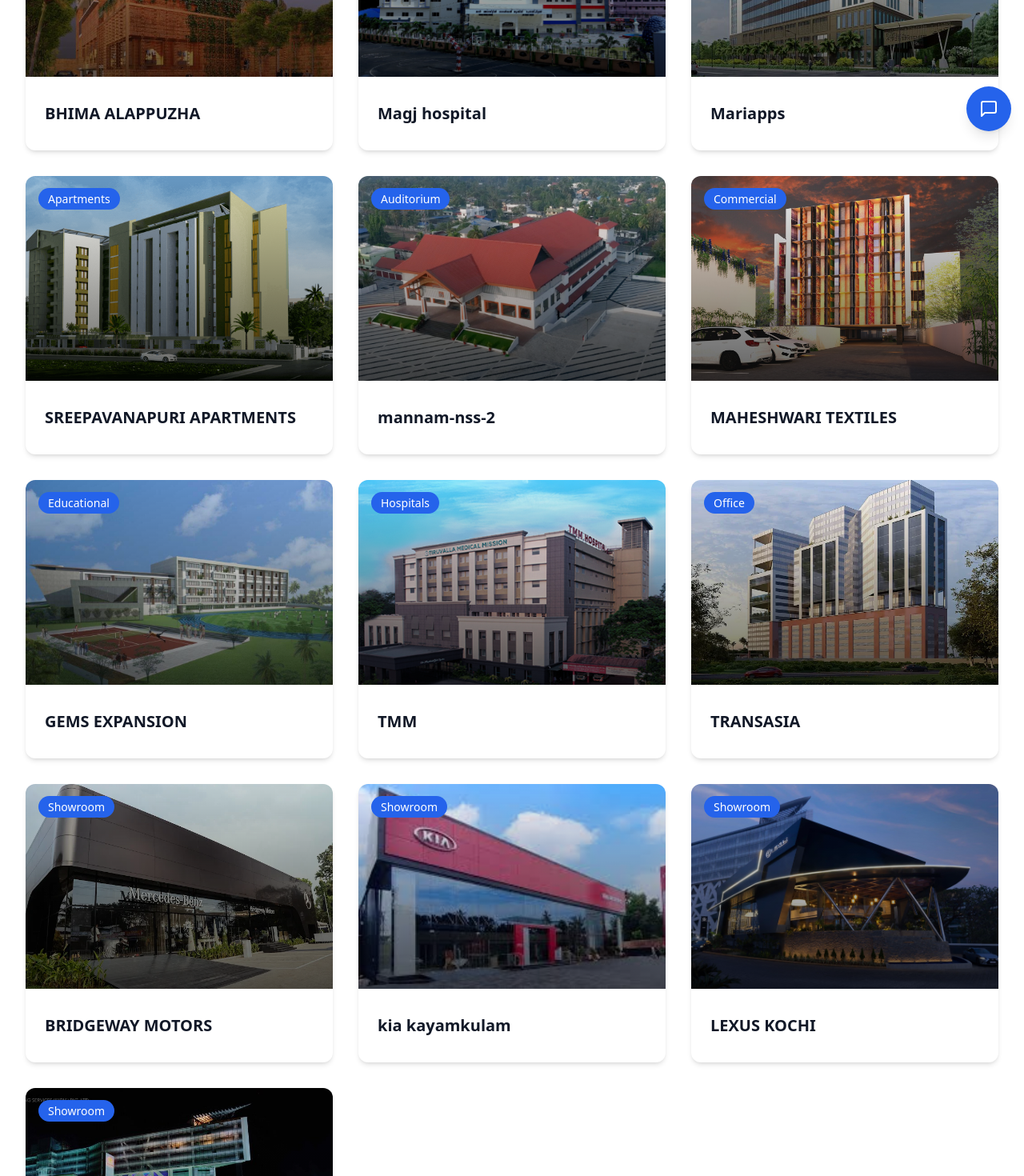
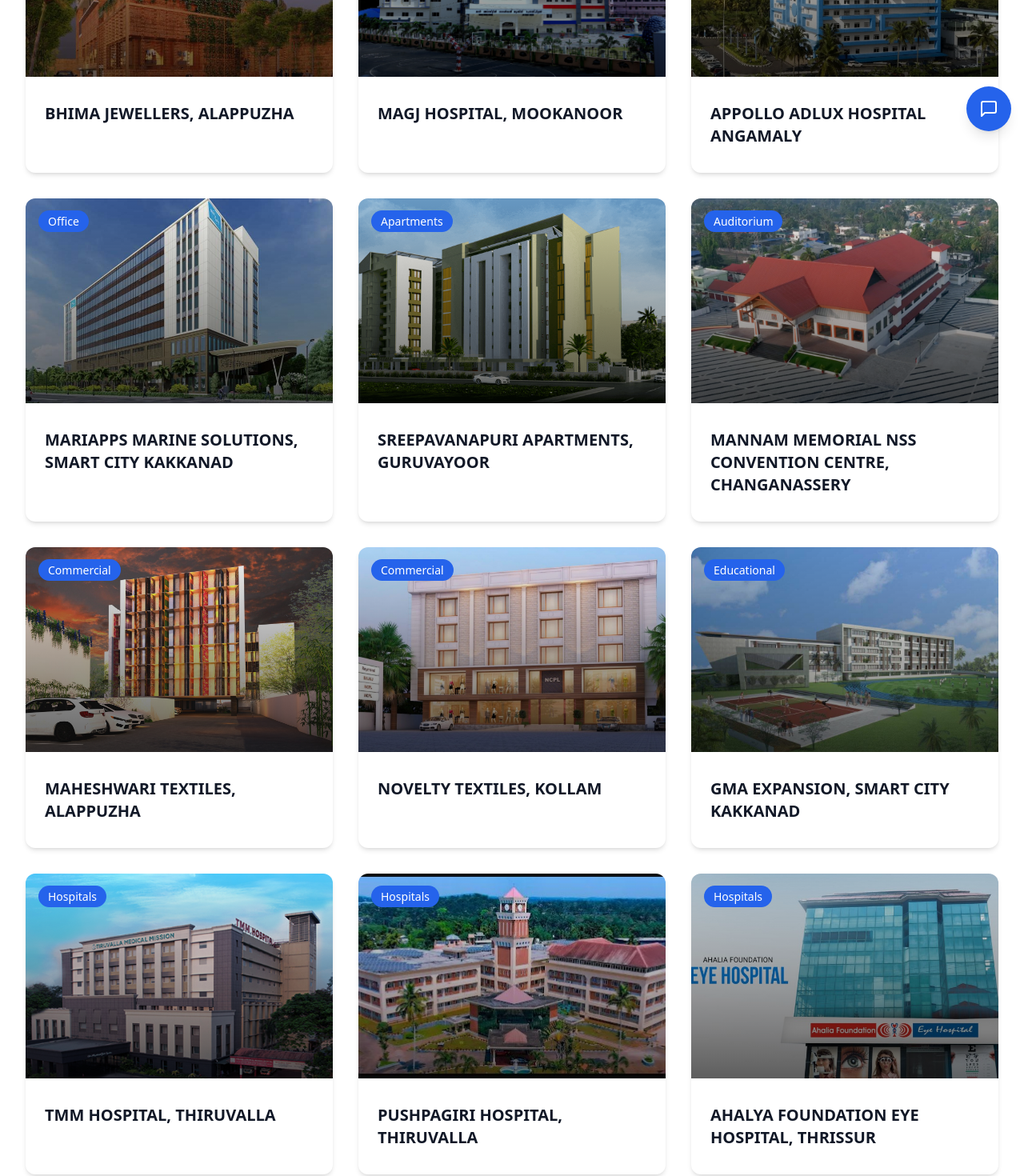
Before and after one commit to Revlient/ibs-consultants, a React (Vite) app: page /projects in a window 1280 px wide. Shown: the part 620-2090 px from the top of the page at 80% size. Built offline with nearby package versions, Linux system fonts and the light colour scheme.

Commit message:
changes made according to the client, navbar logo modified , project images needs to be added

```diff
--- a/src/components/Navbar.tsx
+++ b/src/components/Navbar.tsx
@@ -58,7 +58,10 @@
         <div className="flex justify-between items-center">
           <Link to="/" className="flex items-center">
             <img src="images/logo.jpg" className='h-12 w-12' alt="" />
-            <span className={`ml-2 text-lg font-bold ${isScrolled ? 'hidden' : ''} text-white `}>Intelligent Building System Consultants</span>
+            <div>
+              <span className={`ml-2 text-lg font-bold ${isScrolled ? 'text-black' : ''} text-white `}>IBS Consultants</span> <br />
+            <span className={`ml-2 text-xs font-semibold ${isScrolled ? 'text-black' : ''} text-white `}>Intelligent Building System</span>
+            </div>
           </Link>
 
           {/* Desktop Navigation */}
--- a/src/data/projects.ts
+++ b/src/data/projects.ts
@@ -3,8 +3,8 @@
 export const projects: Project[] = [
 
   {
-    id: "3",
-    title: "BHIMA ALAPPUZHA",
+    id: "1",
+    title: "BHIMA JEWELLERS, ALAPPUZHA ",
     category: "Commercial",
     description:
       "Cillum in anim ex ex tempor sit et adipisicing cupidatat in ipsum pariatur occaecat sit. Nulla sunt nulla ea eiusmod officia minim eiusmod mollit tempor eu elit. Minim Lorem nisi pariatur duis reprehenderit amet qui magna ut cupidatat. Sint duis irure minim laboris consequat pariatur labore. Minim laborum voluptate ullamco commodo aliqua eu Lorem laboris quis elit.",
@@ -27,8 +27,8 @@
     ],
   },
   {
-    id: "5",
-    title: "Magj hospital",
+    id: "2",
+    title: "MAGJ HOSPITAL, MOOKANOOR",
     category: "Hospitals",
     description:
       "Ea quis magna incididunt sunt proident nostrud reprehenderit nostrud ea occaecat. Elit elit ut occaecat incididunt. Deserunt officia culpa est dolore irure est nostrud est excepteur mollit.",
@@ -55,9 +55,39 @@
       },
     ],
   },
+
+   {
+    id: "3",
+    title: "APPOLLO ADLUX HOSPITAL ANGAMALY",
+    category: "Hospitals",
+    description:
+      "Ea quis magna incididunt sunt proident nostrud reprehenderit nostrud ea occaecat. Elit elit ut occaecat incididunt. Deserunt officia culpa est dolore irure est nostrud est excepteur mollit.",
+    shortDescription:
+      "Consequat nisi enim eu officia et.",
+    location: "",
+    year: 2024,
+    client: "",
+    area: "",
+    imageUrl:
+      "images/projects/HOSPITAL PROJECTS/APPOLLO ADLUX HOSPITAL ANGAMALY.jpg",
+    galleryImages: [
+      '',
+      '',
+      '',
+    ],
+    specifications: [
+      { label: "Development Type", value: "Master-planned community" },
+      { label: "Home Sizes", value: "3,520242024 - 6,202420242024 sq ft" },
+      { label: "Amenities", value: "Clubhouse, pool, tennis courts, trails" },
+      {
+        label: "Infrastructure",
+        value: "Underground utilities, fiber internet",
+      },
+    ],
+  },
   {
-    id: "6",
-    title: "Mariapps",
+    id: "4",
+    title: "MARIAPPS MARINE SOLUTIONS, SMART CITY KAKKANAD ",
     category: "Office",
     description:
       "Lorem velit officia id in ipsum nostrud cupidatat sunt ex laborum. Aliquip voluptate mollit laborum enim irure esse. Occaecat et sit labore ex excepteur commodo ea cillum. Velit nisi incididunt officia consectetur non duis do sit. Esse mollit qui officia sint ut nisi culpa in. Amet laboris cupidatat culpa aliquip velit elit officia pariatur consectetur.",
@@ -86,8 +116,8 @@
 
 
   {
-    id: "10",
-    title: "SREEPAVANAPURI APARTMENTS",
+    id: "5",
+    title: "SREEPAVANAPURI APARTMENTS, GURUVAYOOR ",
     category: "Apartments",
     description:
       "Aute culpa pariatur consectetur elit. Nulla sunt magna voluptate cupidatat consectetur veniam nulla deserunt laborum dolore ut sunt. In exercitation pariatur elit id. Ea sint adipisicing sit duis sunt ex minim ut quis voluptate eu minim. Veniam nulla in tempor ut consectetur adipisicing magna fugiat excepteur ex. Amet pariatur tempor velit est consectetur officia adipisicing deserunt consectetur. Nisi est dolore incididunt dolor nisi aute.",
@@ -111,8 +141,8 @@
 
 
   {
-    id: "13",
-    title: "mannam-nss-2",
+    id: "6",
+    title: " MANNAM MEMORIAL NSS CONVENTION CENTRE, CHANGANASSERY ",
     category: "Auditorium",
     description:
       "Enim dolore aliqua id aliqua non sunt sint. Anim Lorem consequat laboris Lorem. Elit non commodo consequat proident irure pariatur excepteur elit incididunt ea est velit. Ullamco eiusmod veniam sint aute laboris occaecat do culpa qui elit et officia adipisicing.",
@@ -133,8 +163,8 @@
   },
 
   {
-    id: "15",
-    title: "MAHESHWARI TEXTILES",
+    id: "7",
+    title: "MAHESHWARI TEXTILES, ALAPPUZHA",
     category: "Commercial",
     description:
       "Enim dolore aliqua id aliqua non sunt sint. Anim Lorem consequat laboris Lorem. Elit non commodo consequat proident irure pariatur excepteur elit incididunt ea est velit. Ullamco eiusmod veniam sint aute laboris occaecat do culpa qui elit et officia adipisicing.",
@@ -155,8 +185,30 @@
   },
 
   {
-    id: "17",
-    title: "GEMS EXPANSION",
+    id: "8",
+    title: "NOVELTY TEXTILES, KOLLAM ",
+    category: "Commercial",
+    description:
+      "Enim dolore aliqua id aliqua non sunt sint. Anim Lorem consequat laboris Lorem. Elit non commodo consequat proident irure pariatur excepteur elit incididunt ea est velit. Ullamco eiusmod veniam sint aute laboris occaecat do culpa qui elit et officia adipisicing.",
+    shortDescription:
+      "Labore laborum proident cupidatat velit elit nisi velit non qui anim reprehenderit culpa fugiat.",
+    location: "",
+    year: 2024,
+    client: "",
+    area: "",
+    imageUrl: "images/projects/COMMERCIAL BUILDINGS/NOVELTY TEXTILES.jpg",
+    galleryImages: ["", "", ""],
+    specifications: [
+      { label: "Structure Type", value: "Reinforced concrete" },
+      { label: "Units", value: "312 luxury apartments" },
+      { label: "Amenities", value: "Rooftop pool, fitness center, concierge" },
+      { label: "Parking", value: "420242024 spaces underground" },
+    ],
+  },
+
+  {
+    id: "9",
+    title: "GMA EXPANSION, SMART CITY KAKKANAD",
     category: "Educational",
     description:
       "Enim dolore aliqua id aliqua non sunt sint. Anim Lorem consequat laboris Lorem. Elit non commodo consequat proident irure pariatur excepteur elit incididunt ea est velit. Ullamco eiusmod veniam sint aute laboris occaecat do culpa qui elit et officia adipisicing.",
@@ -178,13 +230,13 @@
 
 
   {
-    id: "20",
-    title: "TMM",
+    id: "10",
+    title: "TMM HOSPITAL, THIRUVALLA",
     category: "Hospitals",
     description:
       "Enim dolore aliqua id aliqua non sunt sint. Anim Lorem consequat laboris Lorem. Elit non commodo consequat proident irure pariatur excepteur elit incididunt ea est velit. Ullamco eiusmod veniam sint aute laboris occaecat do culpa qui elit et officia adipisicing.",
     shortDescription:
-      "Labore laborum proident cupidatat velit elit nisi velit non qui anim reprehenderit culpa fugiat.",
+      "Labore laborum proident cupidatat velit elit nisi velit non hqui anim reprehenderit culpa fugiat.",
     location: "",
     year: 2024,
     client: "",
@@ -198,11 +250,52 @@
       { label: "Parking", value: "420242024 spaces underground" },
     ],
   },
-
+   {
+    id: "11",
+    title: " PUSHPAGIRI HOSPITAL, THIRUVALLA ",
+    category: "Hospitals",
+    description:
+      "Enim dolore aliqua id aliqua non sunt sint. Anim Lorem consequat laboris Lorem. Elit non commodo consequat proident irure pariatur excepteur elit incididunt ea est velit. Ullamco eiusmod veniam sint aute laboris occaecat do culpa qui elit et officia adipisicing.",
+    shortDescription:
+      "Labore laborum proident cupidatat velit elit nisi velit non hqui anim reprehenderit culpa fugiat.",
+    location: "",
+    year: 2024,
+    client: "",
+    area: "",
+    imageUrl: "images/projects/HOSPITAL PROJECTS/Pushpagiri Hospital.jpg",
+    galleryImages: ["", "", ""],
+    specifications: [
+      { label: "Structure Type", value: "Reinforced concrete" },
+      { label: "Units", value: "312 luxury apartments" },
+      { label: "Amenities", value: "Rooftop pool, fitness center, concierge" },
+      { label: "Parking", value: "420242024 spaces underground" },
+    ],
+  },
+  {
+    id: "12",
+    title: " AHALYA FOUNDATION EYE HOSPITAL, THRISSUR  ",
+    category: "Hospitals",
+    description:
+      "Enim dolore aliqua id aliqua non sunt sint. Anim Lorem consequat laboris Lorem. Elit non commodo consequat proident irure pariatur excepteur elit incididunt ea est velit. Ullamco eiusmod veniam sint aute laboris occaecat do culpa qui elit et officia adipisicing.",
+    shortDescription:
+      "Labore laborum proident cupidatat velit elit nisi velit non hqui anim reprehenderit culpa fugiat.",
+    location: "",
+    year: 2024,
+    client: "",
+    area: "",
+    imageUrl: "images/projects/HOSPITAL PROJECTS/AHALYA EYE FOUNDATION HOSPITAL.jpg",
+    galleryImages: ["", "", ""],
+    specifications: [
+      { label: "Structure Type", value: "Reinforced concrete" },
+      { label: "Units", value: "312 luxury apartments" },
+      { label: "Amenities", value: "Rooftop pool, fitness center, concierge" },
+      { label: "Parking", value: "420242024 spaces underground" },
+    ],
+  },
 
   {
-    id: "23",
-    title: "TRANSASIA",
+    id: "13",
+    title: "TRANSASIA CYBERPARK, INFOPARK KAKKANAD ",
     category: "Office",
     description:
       "Enim dolore aliqua id aliqua non sunt sint. Anim Lorem consequat laboris Lorem. Elit non commodo consequat proident irure pariatur excepteur elit incididunt ea est velit. Ullamco eiusmod veniam sint aute laboris occaecat do culpa qui elit et officia adipisicing.",
@@ -223,7 +316,7 @@
   },
 
   {
-    id: "25",
+    id: "14",
     title: "BRIDGEWAY MOTORS",
     category: "Showroom",
     description:
@@ -253,8 +346,8 @@
     ],
   },
   {
-    id: "26",
-    title: "kia kayamkulam",
+    id: "15",
+    title: " INCHEON KIA MOTORS",
     category: "Showroom",
     description:
       "Id incididunt velit enim excepteur magna magna adipisicing dolor dolor occaecat consectetur aute. Adipisicing eiusmod ad ad eu magna eiusmod sunt mollit sit pariatur nulla aliquip. Quis proident mollit ad irure duis do fugiat laborum reprehenderit minim proident ut. Occaecat nostrud culpa cillum officia eu excepteur. Irure amet officia in tempor dolore. Reprehenderit qui sint occaecat elit ipsum veniam excepteur minim tempor.",
@@ -283,7 +376,67 @@
     ],
   },
   {
-    id: "27",
+    id: "16",
+    title: " LUXON TATA MOTORS",
+    category: "Showroom",
+    description:
+      "Id incididunt velit enim excepteur magna magna adipisicing dolor dolor occaecat consectetur aute. Adipisicing eiusmod ad ad eu magna eiusmod sunt mollit sit pariatur nulla aliquip. Quis proident mollit ad irure duis do fugiat laborum reprehenderit minim proident ut. Occaecat nostrud culpa cillum officia eu excepteur. Irure amet officia in tempor dolore. Reprehenderit qui sint occaecat elit ipsum veniam excepteur minim tempor.",
+    shortDescription:
+      "Enim ea labore velit anim tempor culpa cillum in aliqua aliquip nostrud.",
+    location: "",
+    year: 2024,
+    client: "",
+    area: "",
+    imageUrl:
+      "images/projects/SHOWROOM PROJECTS/LUXON TATA.jpg",
+    galleryImages: [
+      '',
+    ],
+    specifications: [
+      { label: "Tier Level", value: "Tier IV" },
+      { label: "Power Capacity", value: "25 MW" },
+      {
+        label: "Cooling System",
+        value: "Liquid cooling with free cooling capabilities",
+      },
+      {
+        label: "Security Features",
+        value: "Biometric access, 24/7 monitoring, mantrap entries",
+      },
+    ],
+  },
+   {
+    id: "17",
+    title: " AUTOBAHN TRUCKING",
+    category: "Showroom",
+    description:
+      "Id incididunt velit enim excepteur magna magna adipisicing dolor dolor occaecat consectetur aute. Adipisicing eiusmod ad ad eu magna eiusmod sunt mollit sit pariatur nulla aliquip. Quis proident mollit ad irure duis do fugiat laborum reprehenderit minim proident ut. Occaecat nostrud culpa cillum officia eu excepteur. Irure amet officia in tempor dolore. Reprehenderit qui sint occaecat elit ipsum veniam excepteur minim tempor.",
+    shortDescription:
+      "Enim ea labore velit anim tempor culpa cillum in aliqua aliquip nostrud.",
+    location: "",
+    year: 2024,
+    client: "",
+    area: "",
+    imageUrl:
+      "images/projects/SHOWROOM PROJECTS/AUTOBAHN RTC PUNE.jpg",
+    galleryImages: [
+      '',
+    ],
+    specifications: [
+      { label: "Tier Level", value: "Tier IV" },
+      { label: "Power Capacity", value: "25 MW" },
+      {
+        label: "Cooling System",
+        value: "Liquid cooling with free cooling capabilities",
+      },
+      {
+        label: "Security Features",
+        value: "Biometric access, 24/7 monitoring, mantrap entries",
+      },
+    ],
+  },
+  {
+    id: "18",
     title: "LEXUS KOCHI",
     category: "Showroom",
     description:
@@ -313,7 +466,7 @@
     ],
   },
   {
-    id: "28",
+    id: "19",
     title: "NIPPON TOYOTA",
     category: "Showroom",
     description:
```
Also changed, not shown: src/components/Clients.tsx (+9 -17 lines), public/images/projects/HOSPITAL PROJECTS/APPOLLO ADLUX HOSPITAL ANGAMALY.jpg (added), 1 other file (tests, documents, lock files or other folders).
